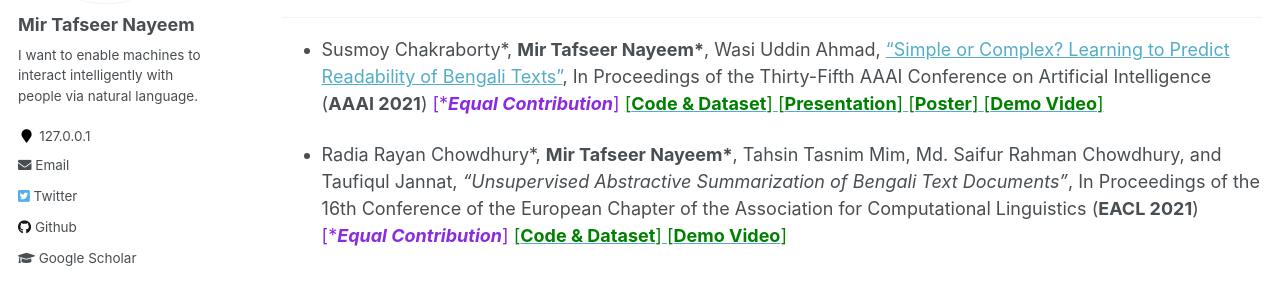
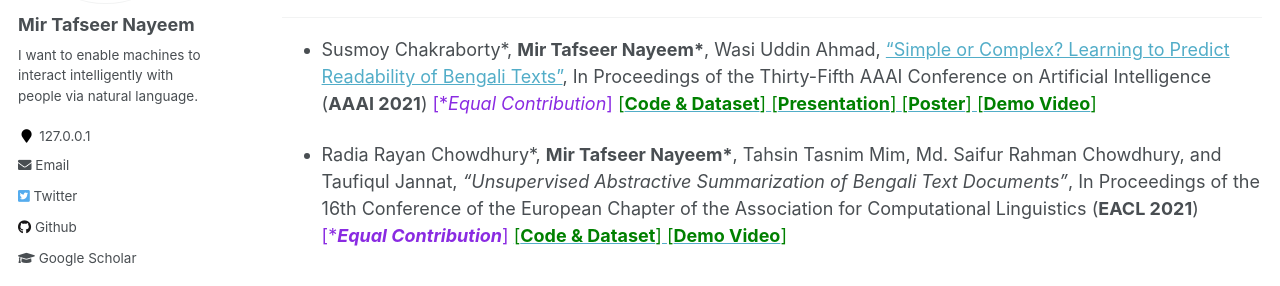
Before and after one commit to sujan-sarker/sujan-sarker.github.io, a Jekyll site: the page built from _pages/publications.md, in a window 1280 px wide. Shown: the part 283-569 px from the top of the page. Built offline with Jekyll 4.4.1, drawn with Linux system fonts in a browser that asks for light colours.

Commit message:
Update publications.md

```diff
--- a/_pages/publications.md
+++ b/_pages/publications.md
@@ -11,7 +11,7 @@ author_profile: true
 
 ## 2021
 -----------
-* Susmoy Chakraborty\*, **Mir Tafseer Nayeem\***, Wasi Uddin Ahmad, ["Simple or Complex? Learning to Predict Readability of Bengali Texts"](https://arxiv.org/abs/2012.07701), In Proceedings of the Thirty-Fifth AAAI Conference on Artificial Intelligence (**AAAI 2021**) <span style ="color:BlueViolet"> [\****Equal Contribution***]</span> [<span style ="color:Green"> [**Code & Dataset**] </span>](https://github.com/tafseer-nayeem/BengaliReadability) [<span style ="color:Green"> [**Presentation**] </span>](https://tafseer-nayeem.github.io/files/AAAI2021/aaai2021_full.pdf) [<span style ="color:Green"> [**Poster**] </span>](https://tafseer-nayeem.github.io/files/AAAI2021/aaai2021_poster.pdf) [<span style ="color:Green"> [**Demo Video**] </span>](https://youtu.be/U05Pf9Y4tCQ)
+* Susmoy Chakraborty\*, **Mir Tafseer Nayeem\***, Wasi Uddin Ahmad, ["Simple or Complex? Learning to Predict Readability of Bengali Texts"](https://arxiv.org/abs/2012.07701), In Proceedings of the Thirty-Fifth AAAI Conference on Artificial Intelligence (**AAAI 2021**) <span style ="color:BlueViolet"> [\**Equal Contribution*]</span> [<span style ="color:Green"> [**Code & Dataset**] </span>](https://github.com/tafseer-nayeem/BengaliReadability) [<span style ="color:Green"> [**Presentation**] </span>](https://tafseer-nayeem.github.io/files/AAAI2021/aaai2021_full.pdf) [<span style ="color:Green"> [**Poster**] </span>](https://tafseer-nayeem.github.io/files/AAAI2021/aaai2021_poster.pdf) [<span style ="color:Green"> [**Demo Video**] </span>](https://youtu.be/U05Pf9Y4tCQ)
 
 * Radia Rayan Chowdhury\*, **Mir Tafseer Nayeem\***, Tahsin Tasnim Mim, Md. Saifur Rahman Chowdhury, and Taufiqul Jannat, *"Unsupervised Abstractive Summarization of Bengali Text Documents"*, In Proceedings of the 16th Conference of the European Chapter of the Association for Computational Linguistics (**EACL 2021**) <span style ="color:BlueViolet"> [\****Equal Contribution***]</span> [<span style ="color:Green"> [**Code & Dataset**] </span>](https://github.com/tafseer-nayeem/BengaliSummarization) [<span style ="color:Green"> [**Demo Video**] </span>](https://youtu.be/LrnskktiXcg)
 
```
